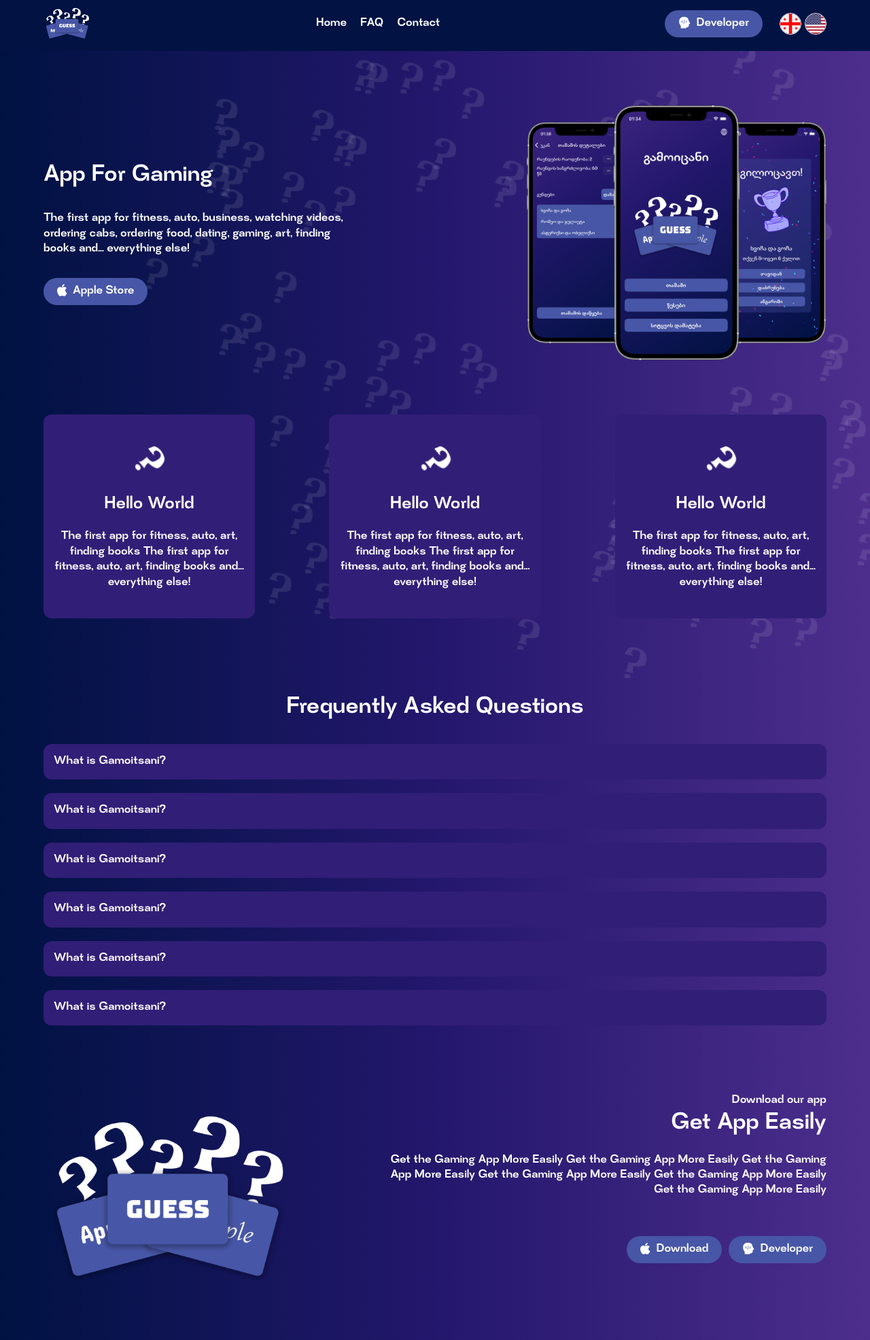
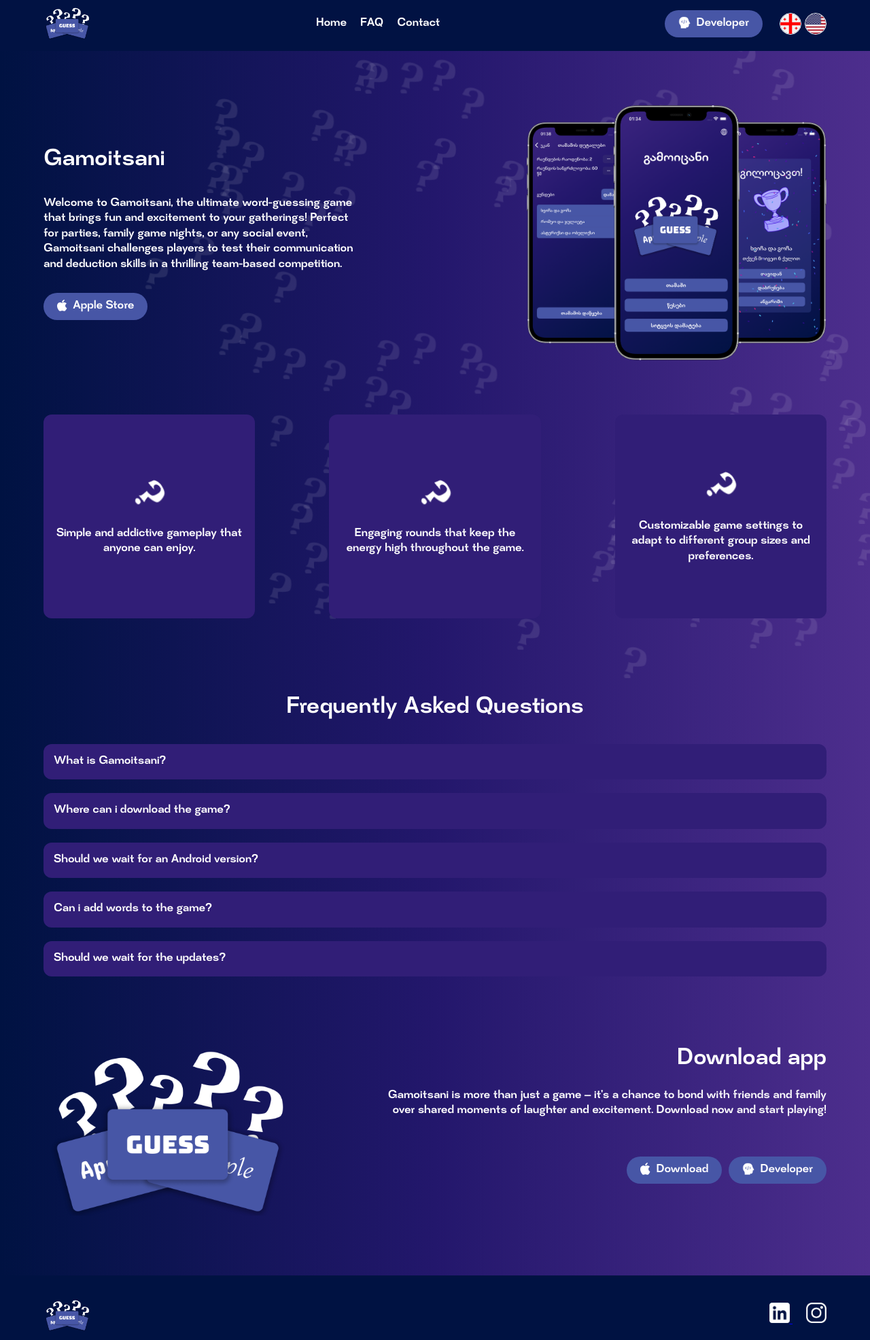
Before and after one commit to davita00101110dmg/gamoitsani-web, a plain HTML site: page info/index.html in a window 1280 px wide. Shown: the part 5-1977 px from the top of the page at 68% size. Drawn offline with Linux system fonts and the light colour scheme.

Commit message:
localization update

```diff
--- a/info/index.html
+++ b/info/index.html
@@ -88,11 +88,13 @@
         <div class="main-inner">
           <div class="main-left">
             <div class="main-left-texts">
-              <h1 class="main-header" data-en="App For Gaming" data-ge="აპლიკაცია თამაშებისთვის">App For Gaming</h1>
-              <p class="main-description" data-en="The first app for fitness, auto, business, watching videos, ordering cabs, ordering food, dating, gaming, art, finding books and... everything else!" data-ge="პირველი აპლიკაცია ფიტნესისთვის, ავტო, ბიზნესი, ვიდეოს ყურება, ტაქსების შეკვეთა, საკვების შეკვეთა, გაცნობა, თამაშები, ხელოვნება, წიგნების პოვნა და... ყველაფერი სხვა!" >
-                The first app for fitness, auto, business, watching videos,
-                ordering cabs, ordering food, dating, gaming, art, finding books
-                and... everything else!
+              <h1 class="main-header" data-en="Gamoitsani" data-ge="გამოიცანი">Gamoitsani</h1>
+              <p class="main-description"
+                data-en="Welcome to Gamoitsani, the ultimate word-guessing game that brings fun and excitement to your gatherings! Perfect for parties, family game nights, or any social event, Gamoitsani challenges players to test their communication and deduction skills in a thrilling team-based competition."
+                data-ge='კეთილი იყოს თქვენი მობრძანება "გამოიცანში", საუკეთესო სიტყვების გამოცნობის თამაშში, რომელიც თქვენს შეკრებებს გართობასა და მღელვარებას მოუტანს! იდეალურია წვეულებებისთვის, ოჯახური თამაშის საღამოებისთვის ან ნებისმიერი სოციალური ღონისძიებისთვის, "გამოიცანი" მოთამაშეებს ეპატიჟება გამოსცადონ თავიანთი კომუნიკაციისა და დედუქციის უნარები გუნდურ შეჯიბრში.'>
+                Welcome to Gamoitsani, the ultimate word-guessing game that brings fun and excitement to your gatherings! Perfect for
+                parties, family game nights, or any social event, Gamoitsani challenges players to test their communication and
+                deduction skills in a thrilling team-based competition.
               </p>
             </div>
             <a
@@ -114,26 +116,23 @@
         <div class="info-inner">
           <div class="box">
             <img class="box-img" src="./assets/Question.png" />
-            <h2 class="box-header" data-en="Hello World" data-ge="სალამი">Hello World</h2>
-            <p class="box-description" data-en="The first app for fitness, auto, art, finding books The first app for fitness, auto, art, finding books and... everything else!" data-ge="პირველი აპლიკაცია ფიტნესისთვის, ავტო, ხელოვნება, წიგნების პოვნა პირველი პოვნა და... ყველაფერი სხვა!">
-              The first app for fitness, auto, art, finding books The first app
-              for fitness, auto, art, finding books and... everything else!
+            <p class="box-description" data-en="Simple and addictive gameplay that anyone can enjoy."
+              data-ge="მარტივი და ჩამთრევი თამაში, რომლითაც ყველას შეუძლია ისიამოვნოს.">
+              Simple and addictive gameplay that anyone can enjoy.
             </p>
           </div>
           <div class="box">
             <img class="box-img" src="./assets/Question.png" />
-            <h2 class="box-header" data-en="Hello World" data-ge="სალამი">Hello World</h2>
-            <p class="box-description" data-en="The first app for fitness, auto, art, finding books The first app for fitness, auto, art, finding books and... everything else!" data-ge="პირველი აპლიკაცია ფიტნესისთვის, ავტო, ხელოვნება, წიგნების პოვნა პირველი პოვნა და... ყველაფერი სხვა!">
-              The first app for fitness, auto, art, finding books The first app
-              for fitness, auto, art, finding books and... everything else!
+            <p class="box-description" data-en="Engaging rounds that keep the energy high throughout the game."
+              data-ge="საინტერესო რაუნდები, რომლებიც ინარჩუნებენ ენერგიას მთელი თამაშის განმავლობაში.">
+              Engaging rounds that keep the energy high throughout the game.
             </p>
           </div>
           <div class="box">
             <img class="box-img" src="./assets/Question.png" />
-            <h2 class="box-header" data-en="Hello World" data-ge="სალამი">Hello World</h2>
-            <p class="box-description" data-en="The first app for fitness, auto, art, finding books The first app for fitness, auto, art, finding books and... everything else!" data-ge="პირველი აპლიკაცია ფიტნესისთვის, ავტო, ხელოვნება, წიგნების პოვნა პირველი პოვნა და... ყველაფერი სხვა!">
-              The first app for fitness, auto, art, finding books The first app
-              for fitness, auto, art, finding books and... everything else!
+            <p class="box-description" data-en="Customizable game settings to adapt to different group sizes and preferences."
+              data-ge="მარტივად მართვადი თამაშის პარამეტრები სხვადასხვა ჯგუფის ზომისა და პრეფერენციების ადაპტაციისთვის.">
+              Customizable game settings to adapt to different group sizes and preferences.
             </p>
           </div>
         </div>
@@ -143,44 +142,34 @@
           <h1 class="faq-header" data-en="Frequently Asked Questions" data-ge="ხშირად დასმული კითხვები">Frequently Asked Questions</h1>
           <div class="faq-item">
             <div class="faq-question" data-en="What is Gamoitsani?" data-ge="რა არის გამოიცანი?">What is Gamoitsani?</div>
-            <div class="faq-answer" data-en="Gamoitsani is a versatile app designed for various needs including fitness, auto, business, and more." data-ge="გამოიცანი არის მრავალფეროვანი აპლიკაცია, რომელიც შექმნილია სხვადასხვა საჭიროებებისათვის, მათ შორის ფიტნესისთვის, ავტო, ბიზნესისთვის და სხვ." >
-              Gamoitsani is a versatile app designed for various needs including
-              fitness, auto, business, and more.
+            <div class="faq-answer" data-en="Gamoitsani is the ultimate word-guessing game that brings fun and excitement to your gatherings!" data-ge="Gamoitsani არის სიტყვების გამოცნობის თამაში, რომელსაც მოაქვს მხიარულება და სიამოვნება თქვენს შეკრებებზე!" >
+              Gamoitsani is the ultimate word-guessing game that brings fun and excitement to your gatherings!
             </div>
           </div>
           <div class="faq-item">
-            <div class="faq-question" data-en="What is Gamoitsani?" data-ge="რა არის გამოიცანი?">What is Gamoitsani?</div>
-            <div class="faq-answer" data-en="Gamoitsani is a versatile app designed for various needs including fitness, auto, business, and more." data-ge="გამოიცანი არის მრავალფეროვანი აპლიკაცია, რომელიც შექმნილია სხვადასხვა საჭიროებებისათვის, მათ შორის ფიტნესისთვის, ავტო, ბიზნესისთვის და სხვ." >
-              Gamoitsani is a versatile app designed for various needs including
-              fitness, auto, business, and more.
+            <div class="faq-question" data-en="Where can i download the game?" data-ge="სად შემიძლია თამაშის გადმოწერა?">Where can i download the game?</div>
+            <div class="faq-answer" data-en="Currently game is available only on iOS, you can download Gamoitsani from the App Store!" data-ge="თამაში ამჟამად ხელმისაწვდომია მხოლოდ iOS-ზე, Gamoitsani შეგიძლიათ ჩამოტვირთოთ App Store-დან!" >
+              Currently game is available only on iOS, you can download Gamoitsani from the App Store!
             </div>
           </div>
           <div class="faq-item">
-            <div class="faq-question" data-en="What is Gamoitsani?" data-ge="რა არის გამოიცანი?">What is Gamoitsani?</div>
-            <div class="faq-answer" data-en="Gamoitsani is a versatile app designed for various needs including fitness, auto, business, and more." data-ge="გამოიცანი არის მრავალფეროვანი აპლიკაცია, რომელიც შექმნილია სხვადასხვა საჭიროებებისათვის, მათ შორის ფიტნესისთვის, ავტო, ბიზნესისთვის და სხვ." >
-              Gamoitsani is a versatile app designed for various needs including
-              fitness, auto, business, and more.
+            <div class="faq-question" data-en="Should we wait for an Android version?" data-ge="უნდა ველოდოთ ანდროიდის ვერსიას?">Should we wait for an Android version?</div>
+            <div class="faq-answer" data-en="Maybe..." data-ge="შესაძლოა..." >
+              Maybe...
             </div>
           </div>
           <div class="faq-item">
-            <div class="faq-question" data-en="What is Gamoitsani?" data-ge="რა არის გამოიცანი?">What is Gamoitsani?</div>
-            <div class="faq-answer" data-en="Gamoitsani is a versatile app designed for various needs including fitness, auto, business, and more." data-ge="გამოიცანი არის მრავალფეროვანი აპლიკაცია, რომელიც შექმნილია სხვადასხვა საჭიროებებისათვის, მათ შორის ფიტნესისთვის, ავტო, ბიზნესისთვის და სხვ." >
-              Gamoitsani is a versatile app designed for various needs including
-              fitness, auto, business, and more.
+            <div class="faq-question" data-en="Can i add words to the game?" data-ge="შემიძლია სიტყვების დამატება თამაშში?">Can i add words to the game?</div>
+            <div class="faq-answer" data-en="Yes you can add words to the game from 'Add word' module in the game. Our team will review the word and if approved, it will be added to the game's words."
+                                    data-ge="დიახ, თქვენ შეგიძლიათ სიტყვების დამატება 'სიტყვის დამატება' გვერდიდან. ჩვენი გუნდი განიხილავს დამატებულ სიტყვას და დამტკიცების შემთხვევაში თქვენი სიტყვა დაემატება თამაშში." >
+              Yes you can add words to the game from 'Add word' module in the game.
+              Our team will review the word and if approved, it will be added to the game's words.
             </div>
           </div>
           <div class="faq-item">
-            <div class="faq-question" data-en="What is Gamoitsani?" data-ge="რა არის გამოიცანი?">What is Gamoitsani?</div>
-            <div class="faq-answer" data-en="Gamoitsani is a versatile app designed for various needs including fitness, auto, business, and more." data-ge="გამოიცანი არის მრავალფეროვანი აპლიკაცია, რომელიც შექმნილია სხვადასხვა საჭიროებებისათვის, მათ შორის ფიტნესისთვის, ავტო, ბიზნესისთვის და სხვ." >
-              Gamoitsani is a versatile app designed for various needs including
-              fitness, auto, business, and more.
-            </div>
-          </div>
-          <div class="faq-item">
-            <div class="faq-question" data-en="What is Gamoitsani?" data-ge="რა არის გამოიცანი?">What is Gamoitsani?</div>
-            <div class="faq-answer" data-en="Gamoitsani is a versatile app designed for various needs including fitness, auto, business, and more." data-ge="გამოიცანი არის მრავალფეროვანი აპლიკაცია, რომელიც შექმნილია სხვადასხვა საჭიროებებისათვის, მათ შორის ფიტნესისთვის, ავტო, ბიზნესისთვის და სხვ." >
-              Gamoitsani is a versatile app designed for various needs including
-              fitness, auto, business, and more.
+            <div class="faq-question" data-en="Should we wait for the updates?" data-ge="უნდა ველოდოთ განახლებებს?">Should we wait for the updates?</div>
+            <div class="faq-answer" data-en="Absolutely! We're committed to continuously improving the game and adding exciting new features." data-ge="რა თქმა უნდა! ჩვენ მზად ვართ მუდმივად გავაუმჯობესოთ თამაში და დავამატოთ საინტერესო ახალი ფუნქციები." >
+              Absolutely! We're committed to continuously improving the game and adding exciting new features.
             </div>
           </div>
         </div>
@@ -188,9 +177,9 @@
       <div class="download">
         <div class="download-inner">
           <div class="download-left">
-            <p class="download-bifheader" data-en="Download our app" data-ge="გაააჩინეთ ჩვენი აპლიკაცია">Download our app</p>
-            <h1 class="download-header" data-en="Get App Easily" data-ge="აპლიკაციის მარტივად მიღება">Get App Easily</h1>
-            <p class="download-description" data-en="Get the Gaming App More Easily Get the Gaming App More Easily Get the Gaming App More Easily Get the Gaming App More Easily Get the Gaming App More Easily Get the Gaming App More Easily" data-ge="მიიღეთ თამაშის აპლიკაცია მარტივად მიიღეთ თამაშის აპლიკაცია მარტივად მიიღეთ თამაშის აპლიკაცია მარტივად მიიღეთ თამაშის აპლიკაცია მარტივად მიიღეთ თამაშის აპლიკაცია მარტივად მიიღეთ თამაშის აპლიკაცია მარტივად">Get the Gaming App More Easily Get the Gaming App More Easily Get the Gaming App More Easily Get the Gaming App More Easily Get the Gaming App More Easily Get the Gaming App More Easily</p>
+            <h1 class="download-header" data-en="Download app" data-ge="გადმოიწერეთ აპლიკაცია">Download app</h1>
+            <p class="download-description" data-en="Gamoitsani is more than just a game — it's a chance to bond with friends and family over shared moments of laughter and excitement. Download now and start playing!"
+                                            data-ge="Gamoitsani უფრო მეტია, ვიდრე უბრალოდ თამაში - ეს არის მეგობრებთან და ოჯახის წევრებთან დაკავშირების შესაძლებლობა სიცილისა და მღელვარების საერთო მომენტებში. ჩამოტვირთეთ ახლა და დაიწყეთ თამაში!">Gamoitsani is more than just a game — it's a chance to bond with friends and family over shared moments of laughter and excitement. Download now and start playing!</p>
             <div class="buttons">
               <a
                 href="https://apps.apple.com/ge/app/gamoitsani/id6502697351"
```
